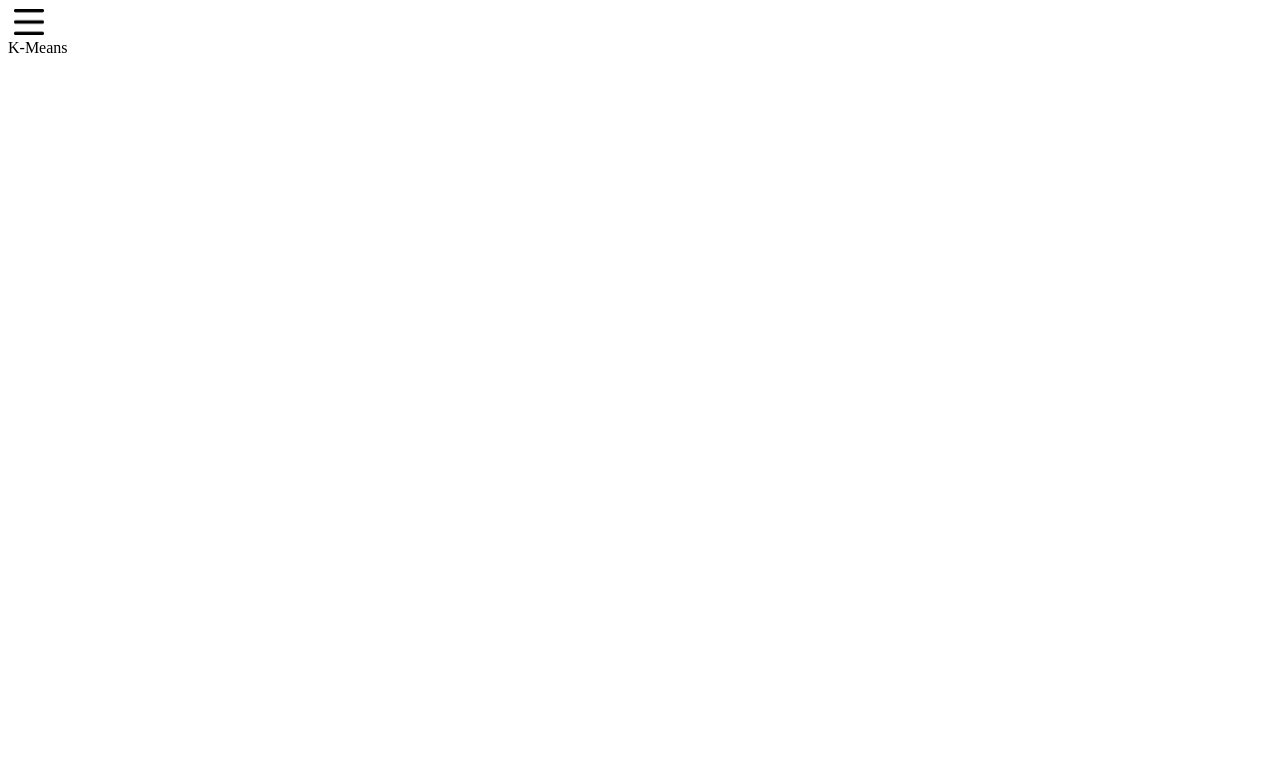
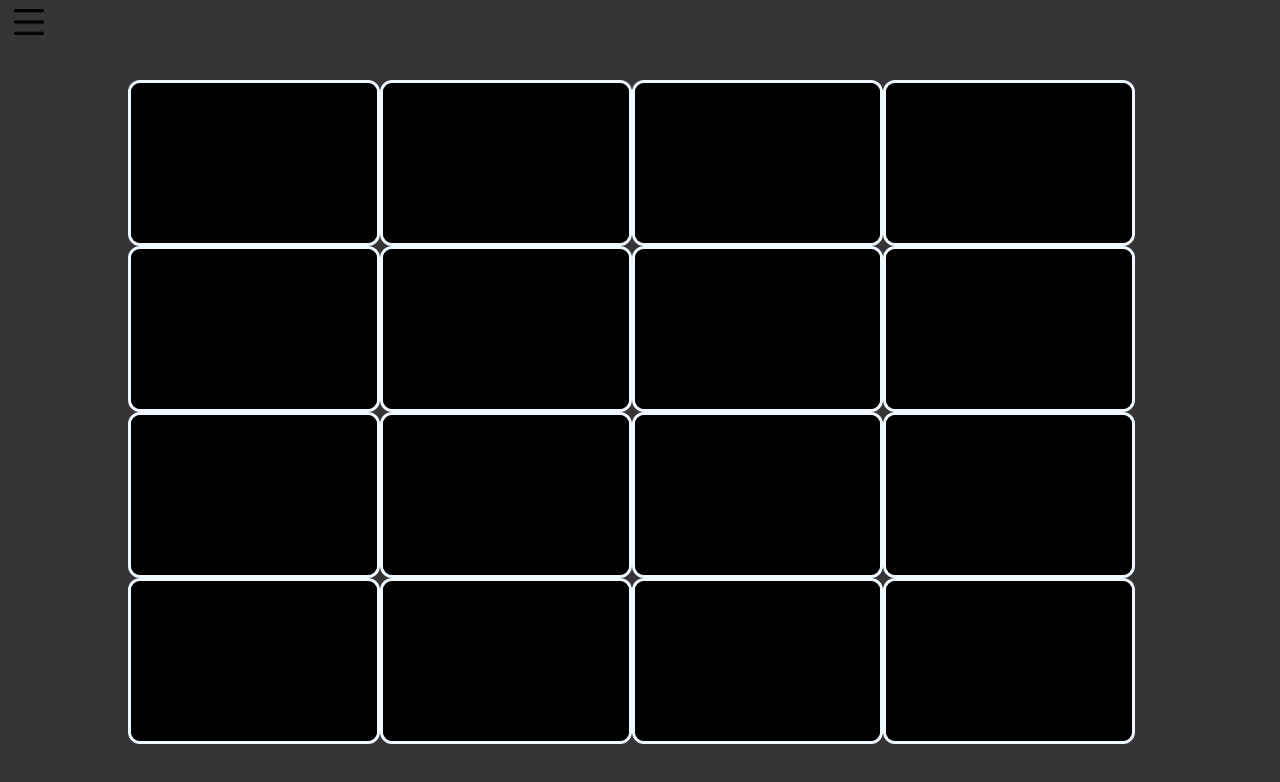
Before and after one commit to gwionrob/img-compression-visualiser, a React (Create React App) app: page /k-means in a window 1280 px wide. Shown: the top 782 px of the page. Built offline with nearby package versions, Linux system fonts and the light colour scheme.

Commit message:
added pixel component with their own color picker

```diff
--- a/package.json
+++ b/package.json
@@ -8,6 +8,7 @@
     "@testing-library/user-event": "^13.5.0",
     "prettier": "^2.7.1",
     "react": "^18.2.0",
+    "react-colorful": "^5.5.1",
     "react-dom": "^18.2.0",
     "react-router-dom": "^6.3.0",
     "react-scripts": "5.0.1",
--- a/src/components/App.js
+++ b/src/components/App.js
@@ -1,11 +1,26 @@
 import SideNav from "./SideNav";
 import Main from "./Main";
 import "../styles/App.css";
-import React, { useState } from "react";
+import { React, useState, useEffect } from "react";
 import sideImg from "../images/sidebar-icon.png";
+import { useLocation } from "react-router-dom";
+
+const toTitle = (title) => {
+    let newTitle = title === "" ? "Recreational Image Compression" : title;
+    newTitle = newTitle.replaceAll("-", " ");
+    return newTitle.replace(/\w\S*/g, (title) => {
+        return title.charAt(0).toUpperCase() + title.substr(1).toLowerCase();
+    });
+};
 
 const App = () => {
+    const title = toTitle(useLocation().pathname.slice(1).replaceAll("-", " "));
+
     const [wid, setWid] = useState("0%");
+
+    useEffect(() => {
+        document.title = title;
+    });
 
     const openSideNav = () => {
         setWid("25%");
@@ -16,9 +31,9 @@ const App = () => {
     };
 
     return (
-        <div className="body">
+        <div className="app">
             <button onClick={openSideNav}>
-                <img src={sideImg} />
+                <img src={sideImg} alt="side bar button icon" />
             </button>
             <SideNav width={wid} closeNav={closeSideNav} />
             <Main />
--- a/src/components/pages/KMeans.js
+++ b/src/components/pages/KMeans.js
@@ -1,5 +1,26 @@
+import Pixel from "./Pixel";
+
 const KMeans = (props) => {
-    return <div>K-Means</div>;
+    return (
+        <div className="portrait">
+            <Pixel />
+            <Pixel />
+            <Pixel />
+            <Pixel />
+            <Pixel />
+            <Pixel />
+            <Pixel />
+            <Pixel />
+            <Pixel />
+            <Pixel />
+            <Pixel />
+            <Pixel />
+            <Pixel />
+            <Pixel />
+            <Pixel />
+            <Pixel />
+        </div>
+    );
 };
 
 export default KMeans;
--- /dev/null
+++ b/src/components/pages/Pixel.js
@@ -0,0 +1,45 @@
+import { useState } from "react";
+import { HexColorPicker } from "react-colorful";
+
+const Pixel = () => {
+    const [displayColPick, setDisplayColPick] = useState(false);
+    const [color, setColor] = useState("#000000");
+
+    const onClickMethod = () => {
+        setDisplayColPick(!displayColPick);
+    };
+
+    const onColChangeMethod = (color) => {
+        setColor(color);
+    };
+    const onBlurMethod = (event) => {
+        if (event.relatedTarget) {
+            if (
+                (event.relatedTarget.className = "react-colorful__interactive")
+            ) {
+                return;
+            }
+        }
+        setDisplayColPick(false);
+    };
+    return (
+        <div className="pixel-container">
+            <div
+                className="pixel"
+                style={{
+                    background: color,
+                }}
+                onClick={onClickMethod}
+            ></div>
+            {displayColPick ? (
+                <HexColorPicker
+                    color={color}
+                    onChange={onColChangeMethod}
+                    onMouseUp={onBlurMethod}
+                />
+            ) : null}
+        </div>
+    );
+};
+
+export default Pixel;
--- a/src/styles/App.css
+++ b/src/styles/App.css
@@ -1,10 +1,18 @@
+body {
+    background-color: #363434;
+}
+
+title::first-letter {
+    text-transform:capitalize;
+}
+
 .sideNav {
     height: 100%;
     position: fixed;
     z-index: 1;
     top: 0;
     left: 0;
-    background-color:#201c1c;
+    background-color:#242222;
     transition: .5s ease;
     overflow-x: hidden;
     display: flex;
@@ -15,13 +23,11 @@
 .home {
     height: 100%;
     width: 100%;
-    top: 0;
-    left: 0;
-    transition: .5s ease;
     overflow-x: hidden;
     display: flex;
     flex-direction: column;
     align-items: center;
+    background-color: #363434;
 }
 
 .sideNav button {
@@ -31,6 +37,40 @@
     border: none;
     font-size: large;
     cursor: pointer;
+}
+
+.portrait{
+    display: flex;
+    flex-wrap: wrap;
+    position: absolute;
+    top: 10%;
+    left: 10%;
+    height: 80%;
+    width: 80%;
+}
+
+.pixel-container {
+    position: relative;
+    border: 3px;
+    border-color: aliceblue;
+    border-style: solid;
+    border-radius: 12px;
+    overflow: hidden;
+    height: 25%;
+    width: 24%;
+}
+
+.pixel {
+    height: 100%;
+    width: 100%;
+}
+
+.react-colorful {
+    position: absolute!important;
+    top: 5%;
+    left:5%;
+    height: 90%!important;
+    width: 90%!important;
 }
 
 button{
```
Also changed, not shown: 1 other file (tests, documents, lock files or other folders).
